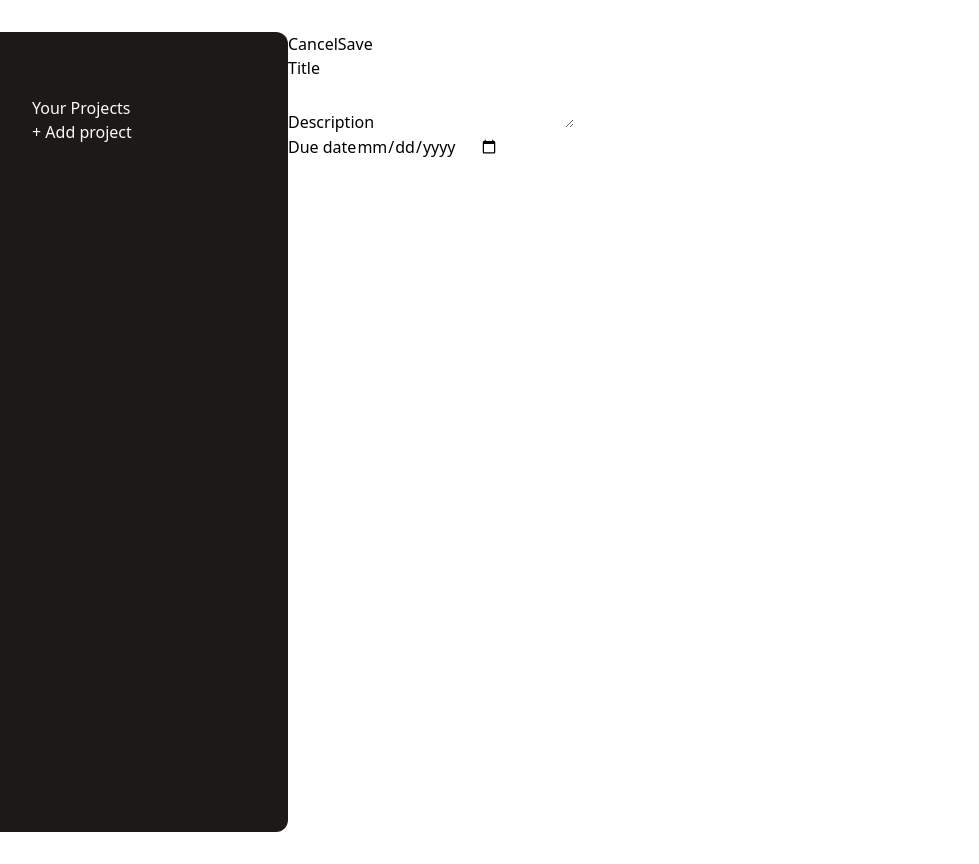
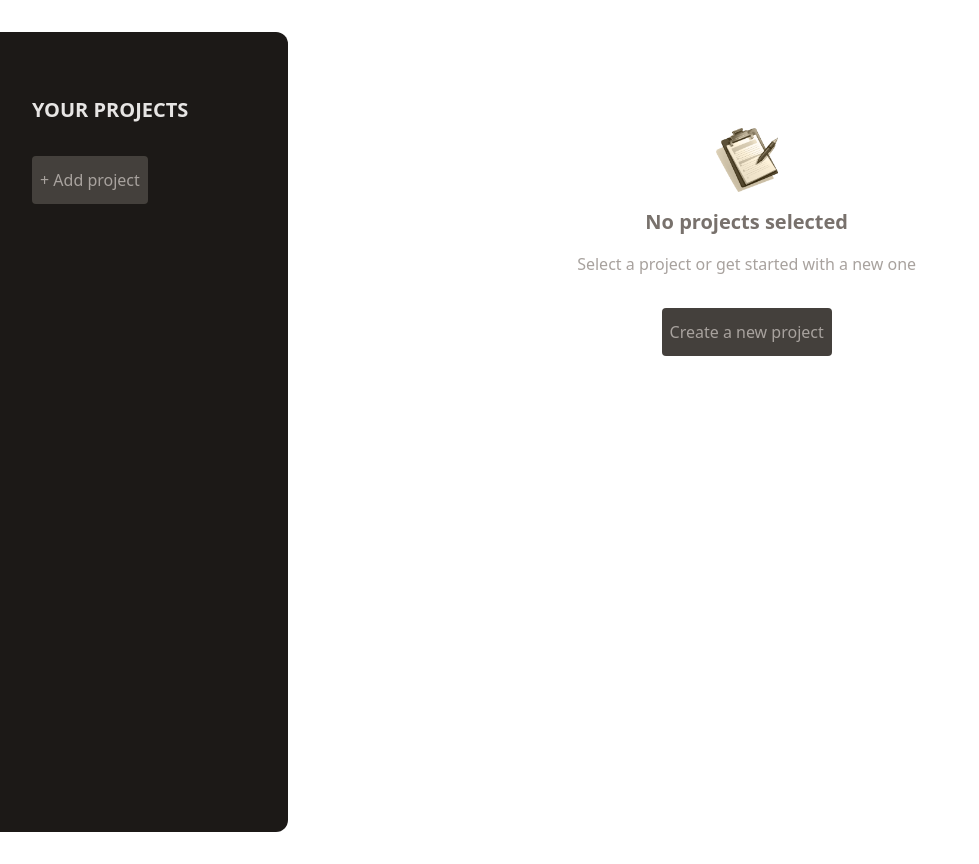
Before and after one commit to R-Velmurugan/project-management, a React (Create React App) app: page / in a window 1280 px wide. Shown: the whole page, without its empty margins (0-979 px from the left). Built offline with nearby package versions, Linux system fonts and the light colour scheme; the HTML template or start-up script is replaced by a standard one.

Commit message:
Added new project component. Added Button component to reduce redundancy. Added state to switch to the new project screen.

```diff
--- a/src/App.jsx
+++ b/src/App.jsx
@@ -1,13 +1,35 @@
 import Sidebar from "./components/Sidebar";
 import NewProject from "./components/NewProject";
+import NoProjectsSelected from "./components/NoProjectsSelected";
+import {useState} from "react";
 
 function App() {
-  return (
-    <main className="h-screen my-8 flex">
-        <Sidebar/>
-        <NewProject/>
+
+    const [projectsState , setProjectsState] = useState({
+        selectedProjectId : undefined,
+        projects : [],
+    });
+
+    function handleStartNewProject(){
+        setProjectsState(prevState => {
+            return {
+                ...prevState,
+                selectedProjectId: null
+            }
+        })
+    }
+
+    let content;
+
+    if(projectsState.selectedProjectId === undefined) content = <NoProjectsSelected onSelectAddProject = {handleStartNewProject} />
+    else content = <NewProject/>
+
+    return (
+    <main className="h-screen my-8 flex gap-8">
+        <Sidebar onSelectAddProject = {handleStartNewProject} />
+        {content}
     </main>
-  );
+    );
 }
 
 export default App;
--- /dev/null
+++ b/src/components/Button.jsx
@@ -0,0 +1,8 @@
+export default function Button({children , ...props}){
+    return (
+        <button
+            className="px-2 py-3 rounded text-xs md:text-base bg-stone-700 text-stone-400 hover:bg-stone-600 hover:text-stone-100" {...props} >
+            {children}
+        </button>
+    );
+}
--- a/src/components/Input.jsx
+++ b/src/components/Input.jsx
@@ -1,8 +1,9 @@
 export default function Input({label , isTextarea , ...props}){
+    const classes = "w-full p-1 border-b-2 rounded border-stone-300 bg-stone-200 text-stone-600  focus:outline-none focus:border-stone-600";
     return(
-      <div>
-          <label>{label}</label>
-          {isTextarea ? <textarea {...props} />: <input {...props} />}
+      <div className="flex flex-col gap-1 my-4" >
+          <label className="uppercase text-stone-500 text-sm" >{label}</label>
+          {isTextarea ? <textarea className={classes} {...props} />: <input className={classes} {...props} />}
       </div>
     );
 }
--- a/src/components/NewProject.jsx
+++ b/src/components/NewProject.jsx
@@ -2,13 +2,13 @@ import Input from "./Input";
 
 export default function NewProject(){
     return (
-        <div>
-            <menu className="flex">
+        <div className="w-[35rem] mt-16">
+            <menu className="flex justify-end my-4 items-center gap-4">
                 <li>
-                    <button>Cancel</button>
+                    <button className="text-stone-800 hover:text-stone-950" >Cancel</button>
                 </li>
                 <li>
-                    <button>Save</button>
+                    <button className="px-6 py-2 rounded bg-stone-800 text-stone-50 hover:bg-stone-950" >Save</button>
                 </li>
             </menu>
             <div>
--- /dev/null
+++ b/src/components/NoProjectsSelected.jsx
@@ -0,0 +1,15 @@
+import emptyNotepad from "../assets/no-projects.png"
+import Button from "./Button";
+export default function NoProjectsSelected({onSelectAddProject}){
+    return(
+        <div className="mt-24 text-center w-2/3">
+            <img className="w-16 h-16 object-contain mx-auto" src={emptyNotepad} alt="empty notepad with a pen"/>
+            <h2 className="text-xl font-bold text-stone-500 my-4">No projects selected</h2>
+
+            <p className="text-stone-400 " >Select a project or get started with a new one</p>
+            <div className="mt-8">
+                <Button onClick = {onSelectAddProject} >Create a new project</Button>
+            </div>
+        </div>
+    );
+}
--- a/src/components/Sidebar.jsx
+++ b/src/components/Sidebar.jsx
@@ -1,8 +1,10 @@
-export default function Sidebar(){
+import Button from "./Button";
+
+export default function Sidebar({onSelectAddProject}){
     return(
         <aside className="w-1/3 md:w-72 px-8 py-16 bg-stone-900 text-stone-50 rounded-r-xl">
-            <h2>Your Projects</h2>
-            <button>+ Add project</button>
+            <h2 className="text-stone-200 mb-8 font-bold uppercase md:text-xl">Your Projects</h2>
+            <Button onClick = {onSelectAddProject} >+ Add project</Button>
         </aside>
     );
 }
```
Also changed, not shown: src/assets/no-projects.png (added).
